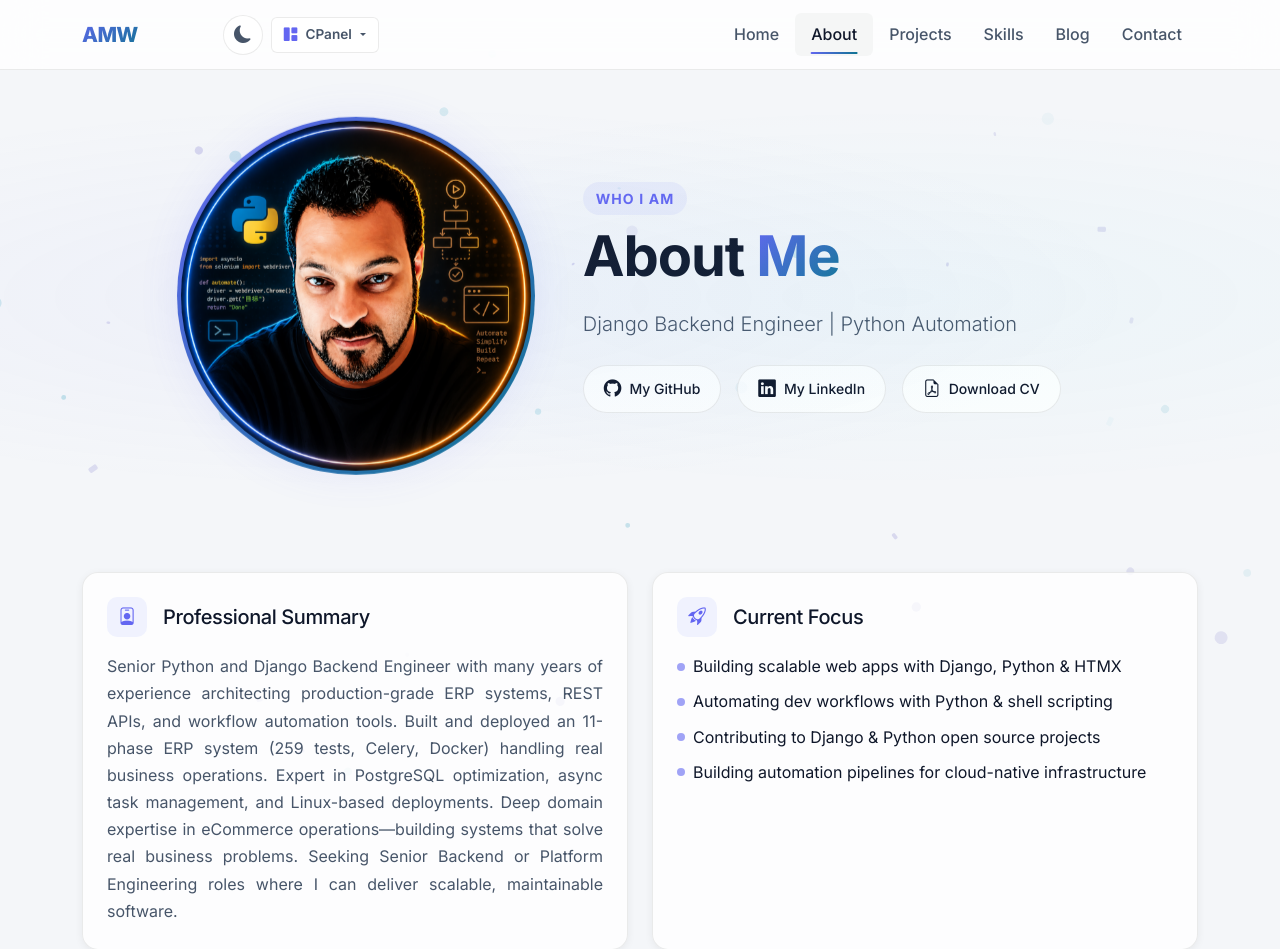
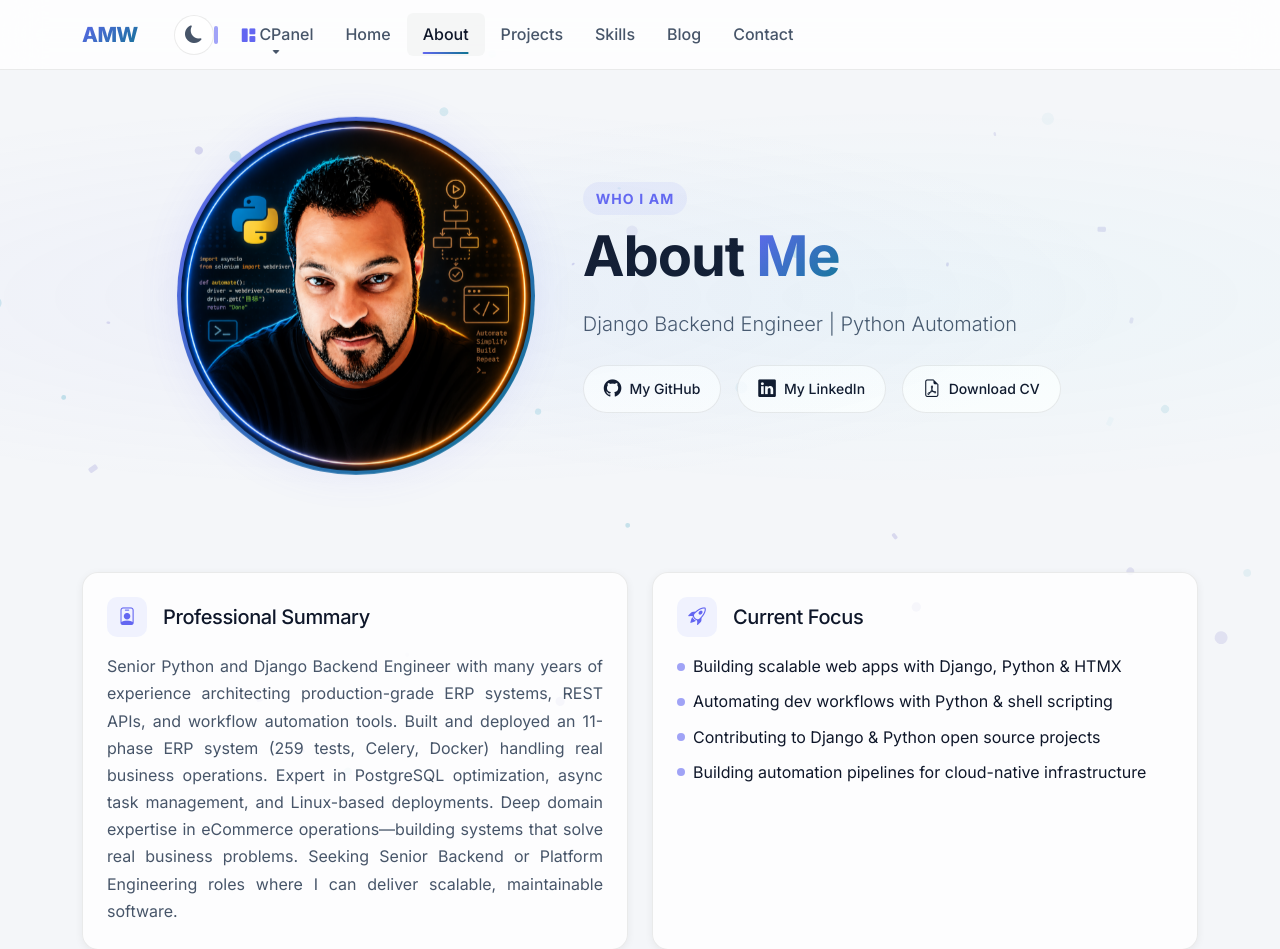
Before and after one commit to AMW-Web-Dev/AMW-ShowCases, a Django app: page /about/ in a window 1280 px wide. Shown: the top 949 px of the page. Run offline with Django 5.2, Linux system fonts and the light colour scheme; the visitor is signed in with stand-in values (Sample User, id 1); data comes from the database, SQL or seed files in the repository; some libraries are stand-ins or nearby versions.

Commit message:
Move CPanel to first nav link, theme toggle beside logo, fix dark dropdown text

```diff
--- a/static/css/custom.css
+++ b/static/css/custom.css
@@ -122,43 +122,34 @@ a:hover {
 }
 
 /* ─── CPanel Dropdown ─── */
-.nav-controls {
-  flex: 1;
-  justify-content: center;
-}
-
-.cpanel-inline .dropdown-toggle {
-  display: flex;
-  align-items: center;
-  gap: 0.25rem;
-  padding: 0.35rem 0.75rem;
-  border-radius: var(--radius-sm);
-  border: 1px solid var(--border-color);
-  background: var(--bg-card);
-  color: var(--text-secondary);
-  font-size: 0.85rem;
-  font-weight: 600;
-  text-decoration: none;
-  transition: all var(--transition);
-  white-space: nowrap;
-}
-
-.cpanel-inline .dropdown-toggle:hover,
-.cpanel-inline .dropdown-toggle:focus,
-.cpanel-nav.show .dropdown-toggle {
-  color: var(--accent-indigo);
-  border-color: var(--accent-indigo);
-  background: color-mix(in srgb, var(--accent-indigo) 8%, var(--bg-card));
-}
-
-.cpanel-inline .dropdown-toggle i {
+.cpanel-link {
+  position: relative;
+  padding-left: 1.75rem !important;
+}
+
+.cpanel-link::before {
+  content: '';
+  position: absolute;
+  left: 0;
+  top: 50%;
+  transform: translateY(-50%);
+  width: 4px;
+  height: 18px;
+  background: var(--accent-indigo);
+  border-radius: 2px;
+  opacity: 0.6;
+  transition: opacity var(--transition);
+}
+
+.cpanel-link:hover::before,
+.cpanel-nav.show .cpanel-link::before {
+  opacity: 1;
+}
+
+.cpanel-link i {
   color: var(--accent-indigo);
   font-size: 0.85rem;
-}
-
-.cpanel-inline .dropdown-toggle::after {
-  font-size: 0.65rem;
-  margin-left: 0.25rem;
+  margin-right: 0.35rem;
 }
 
 .cpanel-dropdown {
@@ -176,6 +167,7 @@ a:hover {
   border-radius: var(--radius-sm) !important;
   padding: 0.5rem 0.85rem !important;
   font-size: 0.9rem !important;
+  color: var(--text-primary) !important;
   transition: all var(--transition) !important;
 }
 
@@ -193,19 +185,6 @@ a:hover {
 .cpanel-dropdown .dropdown-divider {
   border-color: var(--border-color) !important;
   margin: 0.25rem 0 !important;
-}
-
-[data-theme="light"] .cpanel-inline .dropdown-toggle {
-  background: var(--bg-surface);
-  color: var(--text-secondary);
-}
-
-[data-theme="light"] .cpanel-inline .dropdown-toggle:hover,
-[data-theme="light"] .cpanel-inline .dropdown-toggle:focus,
-[data-theme="light"] .cpanel-nav.show .dropdown-toggle {
-  background: #eef2ff;
-  border-color: var(--accent-indigo);
-  color: var(--accent-indigo);
 }
 
 [data-theme="light"] .cpanel-dropdown {
--- a/templates/_snippets/_navbar.html
+++ b/templates/_snippets/_navbar.html
@@ -1,19 +1,25 @@
 {% load static %}
 <nav class="navbar navbar-expand-lg navbar-dark sticky-top">
     <div class="container">
-        <a class="navbar-brand" href="{% url 'Core:Homepage' %}">AMW</a>
-
-        <div class="d-flex align-items-center gap-2 nav-controls">
+        <div class="d-flex align-items-center gap-2">
+            <a class="navbar-brand" href="{% url 'Core:Homepage' %}">AMW</a>
             <button class="theme-toggle" id="theme-toggle" aria-label="Toggle theme">
                 <i class="bi bi-sun-fill"></i>
             </button>
-            {% if user.is_staff %}
-            <div class="cpanel-inline">
-                <div class="dropdown cpanel-nav">
-                    <a class="dropdown-toggle cpanel-link" href="#" role="button" data-bs-toggle="dropdown" aria-expanded="false">
+        </div>
+
+        <button class="navbar-toggler" type="button" data-bs-toggle="collapse" data-bs-target="#navbarNav">
+            <span class="navbar-toggler-icon"></span>
+        </button>
+
+        <div class="collapse navbar-collapse" id="navbarNav">
+            <ul class="navbar-nav">
+                {% if user.is_staff %}
+                <li class="nav-item dropdown cpanel-nav">
+                    <a class="nav-link dropdown-toggle cpanel-link" href="#" role="button" data-bs-toggle="dropdown" aria-expanded="false">
                         <i class="bi bi-grid-1x2-fill me-1"></i>CPanel
                     </a>
-                    <ul class="dropdown-menu dropdown-menu-end cpanel-dropdown">
+                    <ul class="dropdown-menu cpanel-dropdown">
                         <li>
                             <a class="dropdown-item" href="{% url 'admin:index' %}">
                                 <i class="bi bi-speedometer2 me-2"></i>Admin
@@ -26,16 +32,8 @@
                             </a>
                         </li>
                     </ul>
-                </div>
-            </div>
-            {% endif %}
-            <button class="navbar-toggler" type="button" data-bs-toggle="collapse" data-bs-target="#navbarNav">
-                <span class="navbar-toggler-icon"></span>
-            </button>
-        </div>
-
-        <div class="collapse navbar-collapse" id="navbarNav">
-            <ul class="navbar-nav ms-auto">
+                </li>
+                {% endif %}
                 <li class="nav-item">
                     <a class="nav-link" href="{% url 'Core:Homepage' %}">Home</a>
                 </li>
```
